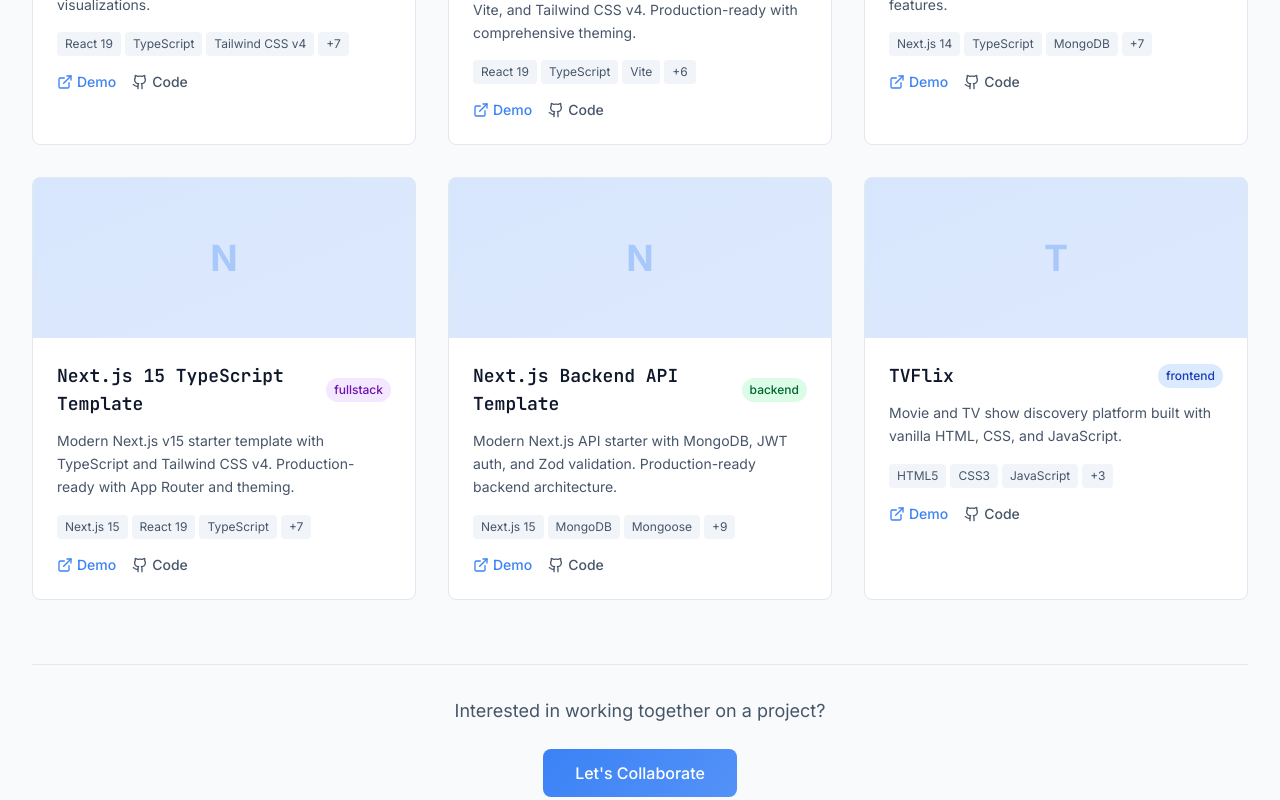
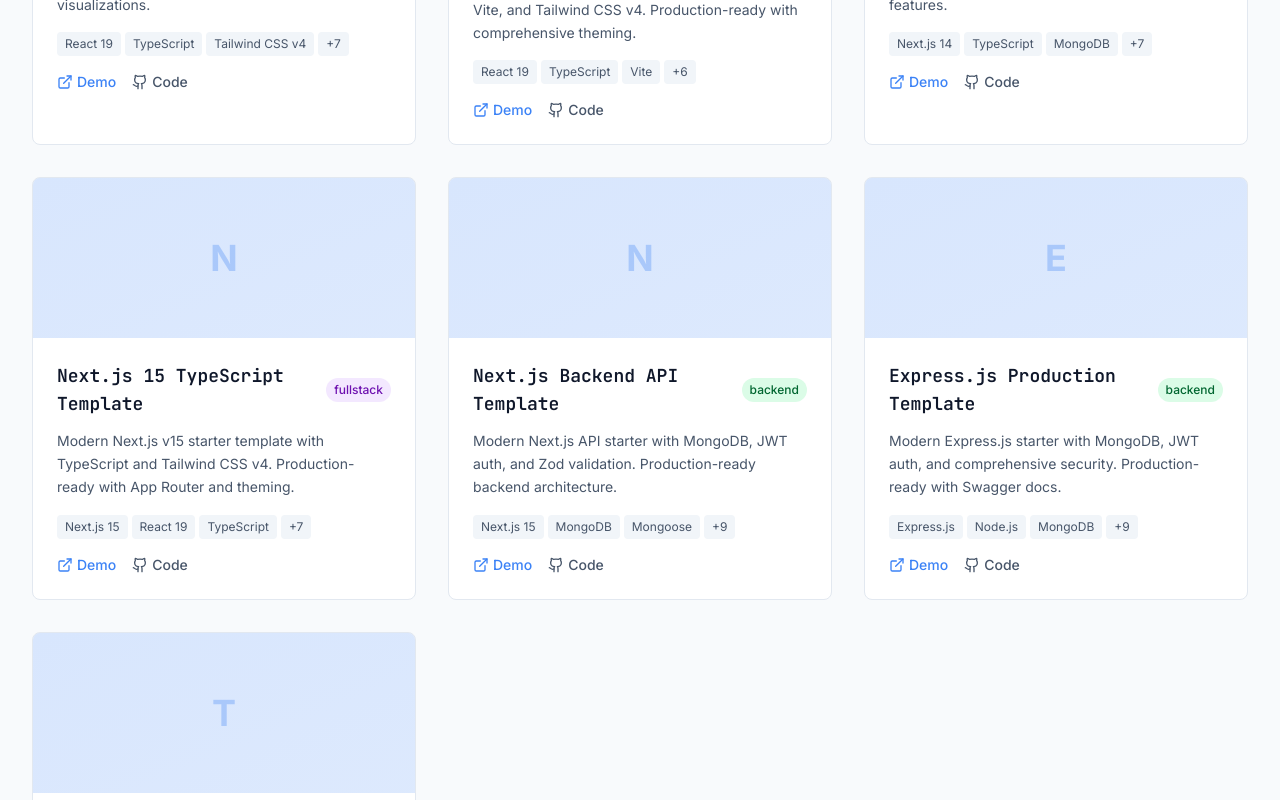
Before and after one commit to YousifAbozid/YousifAbozid.github.io, a React (Vite) app: page / in a window 1280 px wide. Shown: the part 10634-11434 px from the top of the page. Built offline with nearby package versions, Linux system fonts and the light colour scheme.

Commit message:
fix: add Express.js Production Template project with detailed description and technologies

```diff
--- a/src/data/portfolio.ts
+++ b/src/data/portfolio.ts
@@ -396,6 +396,33 @@ export const projects: Project[] = [
   },
   {
     id: '6',
+    title: 'Express.js Production Template',
+    description:
+      'Modern Express.js starter with MongoDB, JWT auth, and comprehensive security. Production-ready with Swagger docs.',
+    longDescription:
+      'A fully-featured, production-ready Express.js template with modern development tooling and best practices built-in. Features JWT-based authentication using Passport.js, MongoDB integration with Mongoose ODM, built-in Swagger/OpenAPI documentation, request validation with Express Validator, comprehensive security with CORS, Helmet.js, rate limiting, compression middleware, request logging with Morgan, application logging with Winston, ESLint/Prettier integration, Git hooks with Husky, Jest testing framework with Supertest for API testing, and code coverage reports. Perfect foundation for building scalable REST APIs.',
+    image: '/api/placeholder/600/400',
+    technologies: [
+      'Express.js',
+      'Node.js',
+      'MongoDB',
+      'Mongoose',
+      'JWT',
+      'Passport.js',
+      'Swagger',
+      'Jest',
+      'Winston',
+      'Helmet.js',
+      'ESLint',
+      'Prettier',
+    ],
+    category: 'backend',
+    githubUrl: 'https://github.com/YousifAbozid/template-expressjs',
+    demoUrl: 'https://mammoth-stacy-octopus-labs-467290b1.koyeb.app/',
+    featured: false,
+  },
+  {
+    id: '7',
     title: 'TVFlix',
     description:
       'Movie and TV show discovery platform built with vanilla HTML, CSS, and JavaScript.',
```
